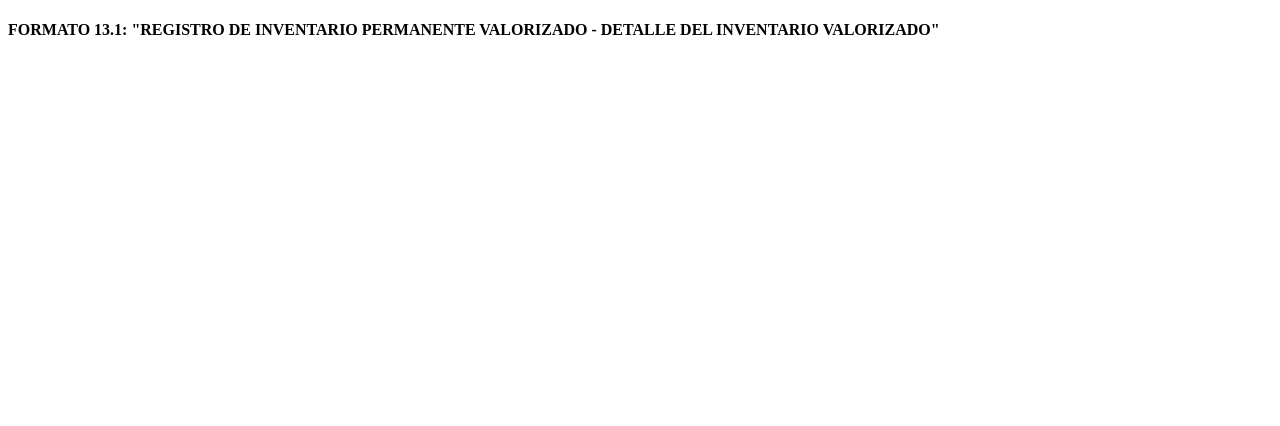
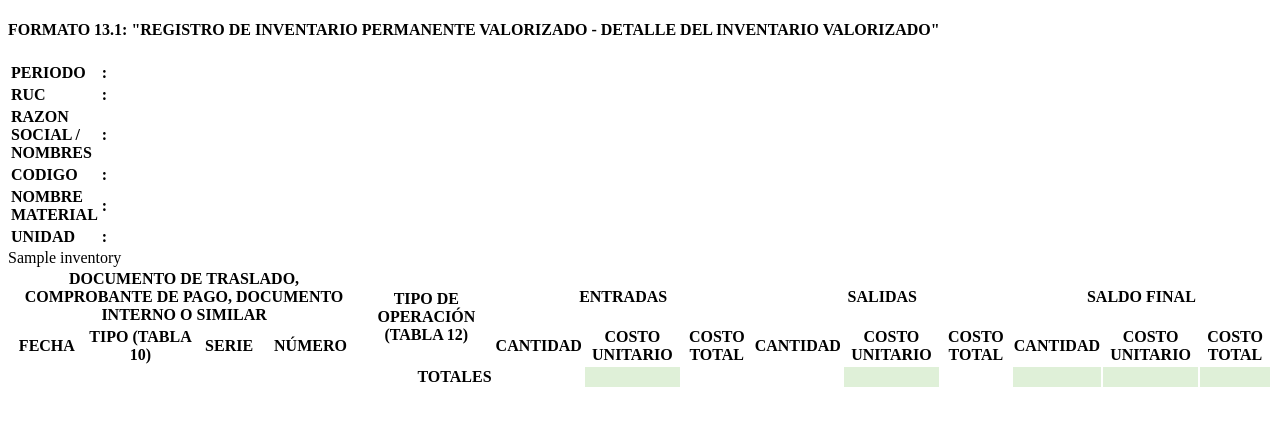
Before and after one commit to christian6/cmsdata, a Django app: template cmsdata/templates/home/inventoryvalued.html in a window 1280 px wide. Shown: the top 426 px of the page. Run offline with Django 3.2, Linux system fonts and the light colour scheme; the template is opened without the code that fills it: most values are stand-ins (such as "Sample title", 1, 10 or a date in 2020); lists and menus that the app fills with data are empty; parts of the project's set-up code (start-up, migrations or seed data) failed here and were passed over.

Commit message:
edit struct report 2.0

```diff
--- a/cmsdata/apps/home/urls.py
+++ b/cmsdata/apps/home/urls.py
@@ -22,4 +22,5 @@ urlpatterns = patterns('',
     # Report
     url(r'^report/bedside/$', ViewBedsideReport.as_view(), name='rpt_bedside'),
     url(r'^report/inventory/valued/$', ViewRptInventoryValued.as_view(), name='rpt_valued'),
+    url(r'^report/show/valued/$', rpt_InventoryValued.as_view(), name='rpt_show'),
 )
--- /dev/null
+++ b/cmsdata/media/css/report/report.css
@@ -0,0 +1,20 @@
+@page {
+	size: a3 landscape;
+	margin: 1cm;
+}
+.bedreport {
+	text-align: left;
+}
+.text-center {
+	text-align: center;
+}
+.text-right {
+	text-align: right;
+}
+.success {
+	background-color: #dff0d8;
+}
+table > thead > tr, table > tfoot > tr {
+	border: 1px solid black;
+	padding: 0.1cm;
+}
--- a/cmsdata/media/js/home/bedsidereport.js
+++ b/cmsdata/media/js/home/bedsidereport.js
@@ -114,7 +114,7 @@ var chargeMonth = function () {
 }
 var showReport = function (event) {
 	event.preventDefault();
-	var url = "",
+	var url = "/report/show/valued/",
 			data = new Object(),
 			mats =  new Array(),
 			pass = false;
--- a/cmsdata/templates/home/inventoryvalued.html
+++ b/cmsdata/templates/home/inventoryvalued.html
@@ -3,6 +3,7 @@
 <head>
 	<meta charset="UTF-8">
 	<title>Report Inventory Valued</title>
+	<link rel="stylesheet" type="text/css" href="{{ MEDIA_URL }}css/report/report.css">
 </head>
 <body>
 	<body>
@@ -10,8 +11,63 @@
 			<h4>FORMATO 13.1: "REGISTRO DE INVENTARIO PERMANENTE VALORIZADO - DETALLE DEL INVENTARIO VALORIZADO"</h4>
 		</header>
 		<article>
+			<table>
+				<tr><th width="4cm" class="bedreport">PERIODO </th><th width="1cm">:</th><td></td></tr>
+				<tr><th width="4cm" class="bedreport">RUC </th><th width="1cm">:</th><td></td></tr>
+				<tr><th width="4cm" class="bedreport">RAZON SOCIAL / NOMBRES </th><th width="1cm">:</th><td></td></tr>
+				<tr><th width="4cm" class="bedreport">CODIGO </th><th width="1cm">:</th><td></td></tr>
+				<tr><th width="4cm" class="bedreport">NOMBRE MATERIAL </th><th width="1cm">:</th><td></td></tr>
+				<tr><th width="4cm" class="bedreport">UNIDAD </th><th width="1cm">:</th><td></td></tr>
+			</table>
+		</article>
+		<aside>
+			{{ inventory }}
+		</aside>
+		<section>
+			<table class="table table-condensed table-hover table-bordered table-report">
+				<thead>
+					<tr>
+						<th class="text-center" colspan="4">DOCUMENTO DE TRASLADO, COMPROBANTE DE PAGO, DOCUMENTO INTERNO O SIMILAR</th>
+						<th class="text-center" rowspan="2">TIPO DE OPERACIÓN (TABLA 12)</th>
+						<th class="text-center" colspan="3">ENTRADAS</th>
+						<th class="text-center" colspan="3">SALIDAS</th>
+						<th class="text-center" colspan="3">SALDO FINAL</th>
+					</tr>
+					<tr>
+						<th class="text-center">FECHA</th>
+						<th class="text-center">TIPO (TABLA 10)</th>
+						<th class="text-center">SERIE</th>
+						<th class="text-center">NÚMERO</th>
+						<th class="text-center">CANTIDAD</th>
+						<th class="text-center">COSTO UNITARIO</th>
+						<th class="text-center">COSTO TOTAL</th>
+						<th class="text-center">CANTIDAD</th>
+						<th class="text-center">COSTO UNITARIO</th>
+						<th class="text-center">COSTO TOTAL</th>
+						<th class="text-center">CANTIDAD</th>
+						<th class="text-center">COSTO UNITARIO</th>
+						<th class="text-center">COSTO TOTAL</th>
+					</tr>
+				</thead>
+				<tbody>
 
-		</article>
+				</tbody>
+				<tfoot>
+					<tr>
+						<th class="text-right" colspan="5">TOTALES</th>
+						<th class="fteq"></th>
+						<th class="success ftep"></th>
+						<th></th>
+						<th class="ftsq"></th>
+						<th class="success ftsp"></th>
+						<th></th>
+						<th class="success"></th>
+						<th class="success"></th>
+						<th class="success"></th>
+					</tr>
+				</tfoot>
+			</table>
+		</section>
 	</body>
 </body>
 </html>
```
Also changed, not shown: cmsdata/apps/home/models.py (+22 -0 lines), cmsdata/apps/home/views.py (+120 -23 lines), cmsdata/media/sql/saldo.sql (+8 -0 lines).
